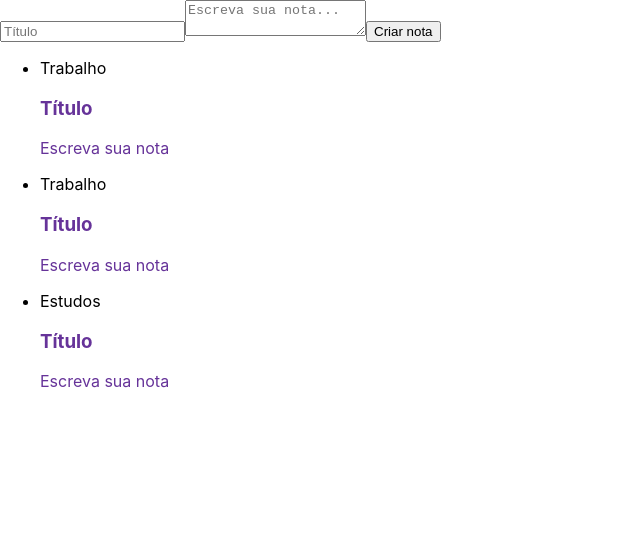
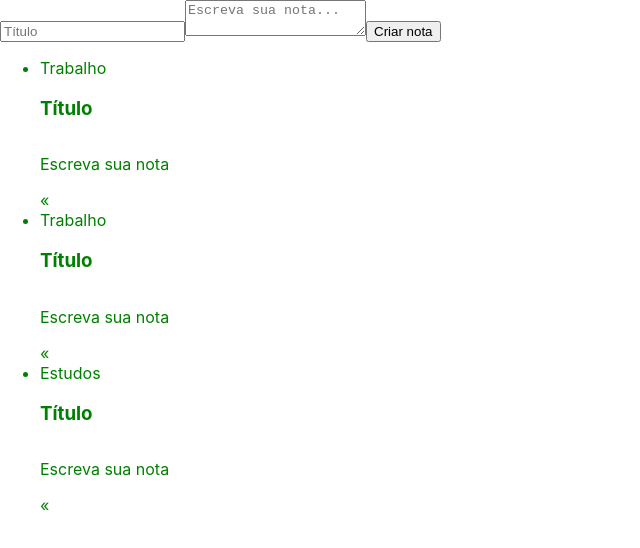
Before and after one commit to divertimentos/curso-alura-react-class-components, a React (Create React App) app in the folder ceep/: page / in a window 1280 px wide. Shown: the top 548 px of the page, without its empty margins (0-640 px from the left). Built offline with nearby package versions, Linux system fonts and the light colour scheme.

Commit message:
Adiciona CSS cujo nome não dá conflito

```diff
--- a/ceep/src/App.js
+++ b/ceep/src/App.js
@@ -1,5 +1,5 @@
 import React, { Component } from 'react';
-import ListaDeNotas from './components/ListaDeNotas';
+import ListaDeNotas from './components/CardNota/ListaDeNotas/ListaDeNotas';
 import FormularioCadastro from './components/FormularioCadastro';
 
 class App extends Component {
--- a/ceep/src/components/CardNota/CardNota.jsx
+++ b/ceep/src/components/CardNota/CardNota.jsx
@@ -5,10 +5,10 @@
   render() {
     return (
       <section className="card-nota">
-        <header>
-          <h3>Título</h3>
+        <header className="card-nota_cabecalho">
+          <h3 className="card-nota_titulo">Título</h3>
         </header>
-        <p>Escreva sua nota</p>
+        <p className="card-nota_texto">Escreva sua nota</p>
       </section>
     );
   }
--- a/ceep/src/components/ListaDeNotas.jsx
+++ b/ceep/src/components/CardNota/ListaDeNotas/ListaDeNotas.jsx
@@ -1,15 +1,16 @@
 import React, { Component } from 'react';
-import CardNota from './CardNota/CardNota';
+import CardNota from '../CardNota';
+import "./estilo.css";
 
 class ListaDeNotas extends Component {
   render() {
     return (
-      <ul>
+      <ul className="lista-notas">
         {Array.of("Trabalho", "Trabalho", "Estudos").map((categoria, index) => {
           return (
-        <li key={index}>
+        <li className="lista-notas_item" key={index}>
           <div>{categoria}</div>
-          <CardNota />
+          <CardNota />«
         </li>
           )
         })}
--- /dev/null
+++ b/ceep/src/components/CardNota/ListaDeNotas/estilo.css
@@ -0,0 +1,3 @@
+.lista-notas_item {
+  color: green;
+}
--- a/ceep/src/components/CardNota/estilo.css
+++ b/ceep/src/components/CardNota/estilo.css
@@ -1,3 +1,9 @@
 .card-nota {
-  color: rebeccapurple;
+  display: flex;
+  flex-direction: column;
+  align-items: flex-start;
+  justify-content: space-between;
+  background-color: var(--fundo-detalhes);
+  border-radius: 4px;
+  flex-wrap: wrap;
 }
```
